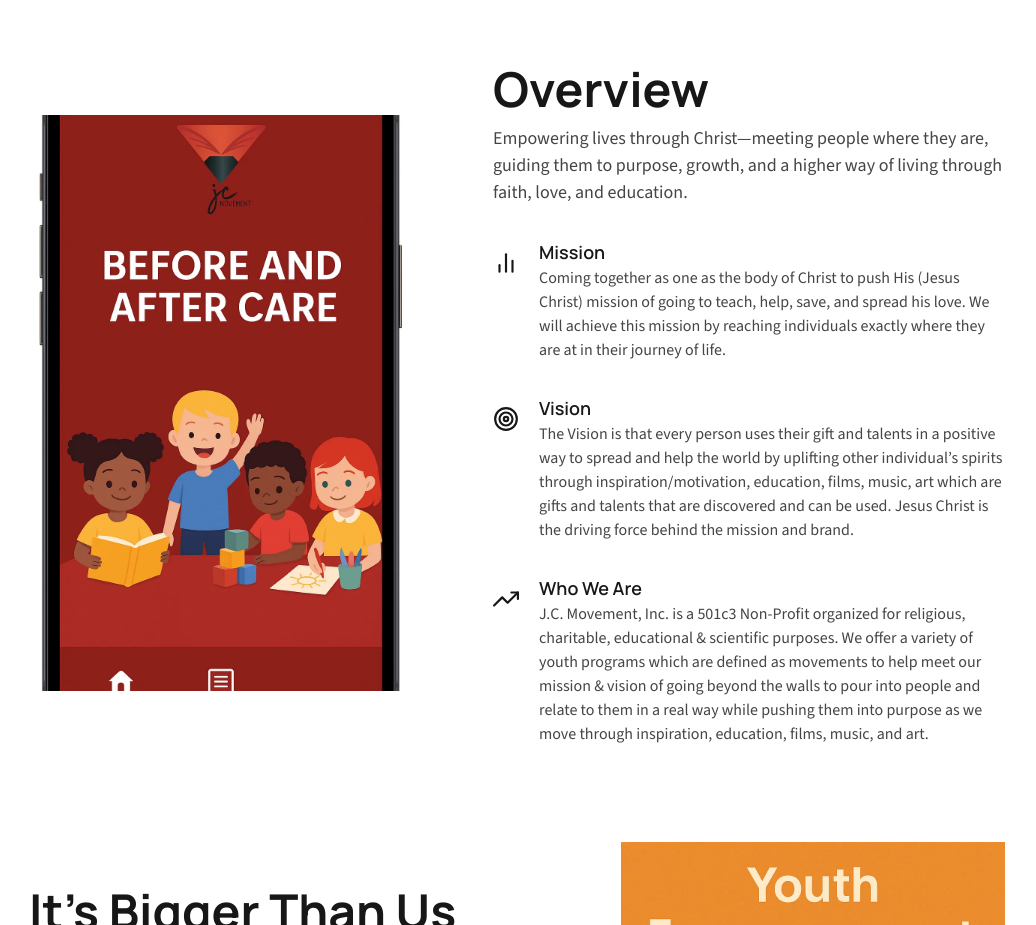
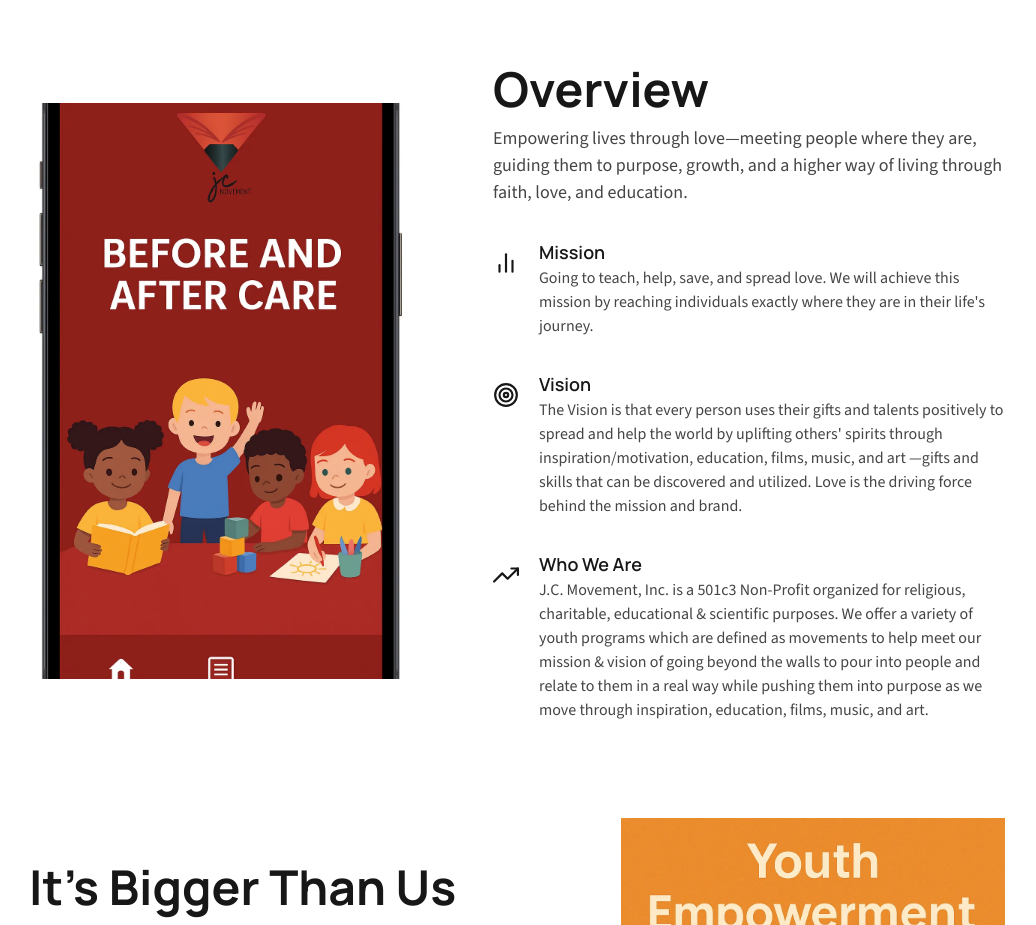
Before and after one commit to stevenstafford72/jc-movement-site, a Next.js app: page / in a window 1280 px wide. Shown: the part 1240-2165 px from the top of the page, without its empty margins (123-1159 px from the left). Built offline with nearby package versions, Linux system fonts and the light colour scheme.

Commit message:
updated benefits.tsx file

```diff
--- a/src/data/benefits.tsx
+++ b/src/data/benefits.tsx
@@ -12,16 +12,16 @@
 export const benefits: IBenefit[] = [
     {
         title: "Overview",
-        description: "Empowering lives through Christ—meeting people where they are, guiding them to purpose, growth, and a higher way of living through faith, love, and education.",
+        description: "Empowering lives through love—meeting people where they are, guiding them to purpose, growth, and a higher way of living through faith, love, and education.",
         bullets: [
             {
                 title: "Mission",
-                description: "Coming together as one as the body of Christ to push His (Jesus Christ) mission of going to teach, help, save, and spread his love. We will achieve this mission by reaching individuals exactly where they are at in their journey of life.",
+                description: "Going to teach, help, save, and spread love. We will achieve this mission by reaching individuals exactly where they are in their life's journey.",
                 icon: <FiBarChart2 size={26} />
             },
             {
                 title: "Vision",
-                description: "The Vision is that every person uses their gift and talents in a positive way to spread and help the world by uplifting other individual’s spirits through inspiration/motivation, education, films, music, art which are gifts and talents that are discovered and can be used. Jesus Christ is the driving force behind the mission and brand.",
+                description: "The Vision is that every person uses their gifts and talents positively to spread and help the world by uplifting others' spirits through inspiration/motivation, education, films, music, and art —gifts and skills that can be discovered and utilized. Love is the driving force behind the mission and brand.",
                 icon: <FiTarget size={26} />
             },
             {
```
